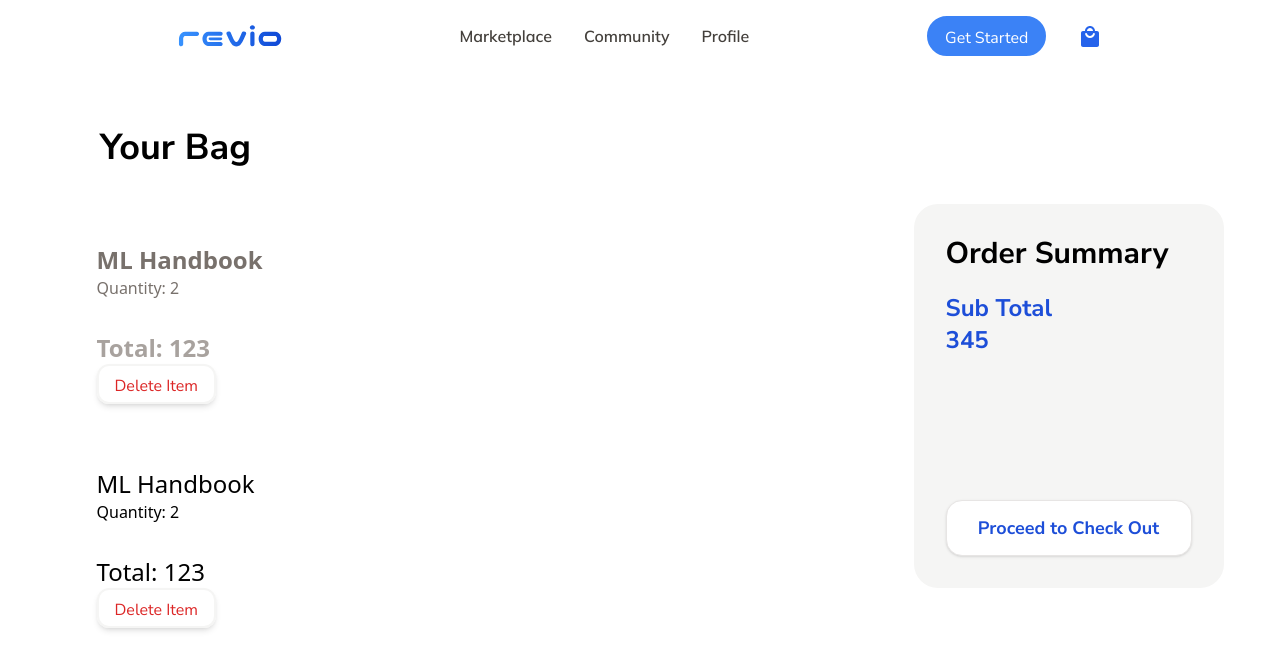
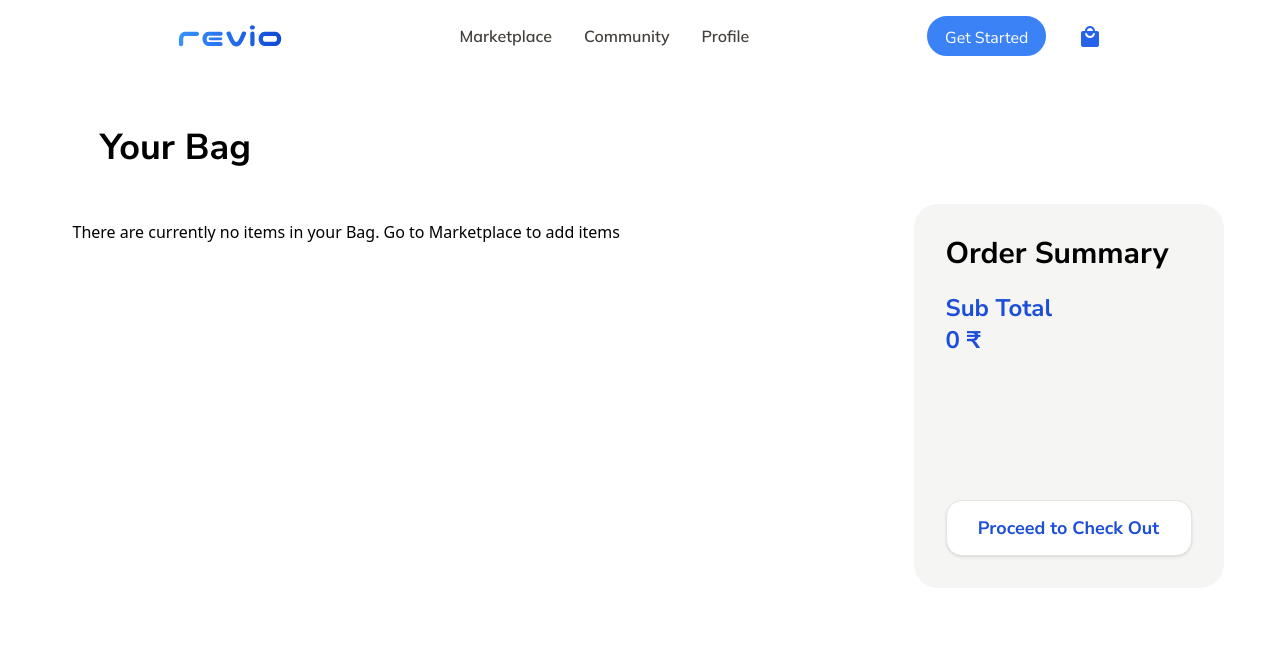
Before and after one commit to AnuragC07/revio, a React (Vite) app in the folder revio/: page /bag in a window 1280 px wide. Shown: the top 670 px of the page. Built offline with nearby package versions, Linux system fonts and the light colour scheme; a web font is replaced by a local one.

Commit message:
add to cart implemented successfully working

```diff
--- a/revio/src/pages/Cart.jsx
+++ b/revio/src/pages/Cart.jsx
@@ -1,10 +1,23 @@
+import { useEffect, useState } from 'react';
 import Navbar from '../components/Navbar';
 import ItemCard from '../components/ItemCard';
 import DeleteItemBtn from '../components/DeletItemBtn';
 import CheckOutBtn from '../components/CheckOutBtn';
 
+const Cart = () => {
+  const [bag, setBag] = useState([]);
 
-const Cart = () => {
+  useEffect(() => {
+    const savedBag = JSON.parse(localStorage.getItem('bag')) || [];
+    setBag(savedBag);
+  }, []);
+
+  const removeFromBag = (productId) => {
+    const updatedBag = bag.filter(product => product._id !== productId);
+    setBag(updatedBag);
+    localStorage.setItem('bag', JSON.stringify(updatedBag));
+  };
+
   return (
     <>
       <Navbar />
@@ -12,46 +25,45 @@ const Cart = () => {
         <h1 className='font-heading text-4xl font-bold mb-9 ml-20'>Your Bag</h1>
         <div className='flex flex-row justify-around gap-10'>
           <div className='flex flex-col gap-4 w-3/5 p-4'>
-                <div className='flex justify-between rounded-xl p-2'>
-                    <ItemCard />
+            {bag.length === 0 ? (
+              <p>There are currently no items in your Bag. Go to Marketplace to add items</p>
+            ) : (
+              bag.map((product, index) => (
+                <div key={index} className='flex justify-between rounded-xl p-2'>
+                  <ItemCard
+                    image={`http://localhost:8000/images/${product.image}`}
+                    category={product.category}
+                    title={product.title}
+                    description={product.description}
+                    price={product.price}
+                    product={product}
+                  />
                   <div className='flex flex-col justify-between p-4'>
                     <div>
-                            <h1 className='text-2xl font-semibold text-stone-500'>ML Handbook</h1>
-                            <p className='text-stone-500'>Quantity: 2</p>
-                            <h2 className='text-2xl mt-8 text-stone-400 font-semibold'>Total: 123</h2>
+                      <h1 className='text-2xl font-semibold text-stone-500'>{product.title}</h1>
+                      <p className='text-stone-500'>Quantity: 1</p>
+                      <h2 className='text-2xl mt-8 text-stone-400 font-semibold'>Total: {product.price}</h2>
                     </div>
-                        <button><DeleteItemBtn/></button>
+                    <button onClick={() => removeFromBag(product._id)}><DeleteItemBtn/></button>
                   </div>
                 </div>
-                <div className='flex justify-between rounded-xl p-2'>
-                    <ItemCard />
-                    <div className='flex flex-col justify-between p-4'>
-                        <div>
-                            <h1 className='text-2xl'>ML Handbook</h1>
-                            <p>Quantity: 2</p>
-                            <h2 className='text-2xl mt-8'>Total: 123</h2>
+              ))
+            )}
           </div>
-                        <button><DeleteItemBtn /></button>
-                    </div>
-                </div>
-
-            </div>
-
-
-            <div className=' rounded-3xl bg-stone-100 w-1/4 p-8 flex flex-col justify-between h-96'>
+          <div className='rounded-3xl bg-stone-100 w-1/4 p-8 flex flex-col justify-between h-96'>
             <div>
               <h1 className='text-3xl font-heading font-bold'>Order Summary</h1>
               <h2 className='text-2xl font-heading font-bold text-blue-700 mt-5'>Sub Total</h2>
-                    <h2 className='text-2xl font-heading font-bold text-blue-700'>345</h2>
+              <h2 className='text-2xl font-heading font-bold text-blue-700'>{bag.reduce((total, product) => total + product.price, 0)} ₹</h2>
             </div>
-                <div className=''>
+            <div>
               <CheckOutBtn />
             </div>
           </div>
         </div>
       </div>
     </>
-  )
-}
+  );
+};
 
-export default Cart
+export default Cart;
--- a/revio/src/pages/Productpage.jsx
+++ b/revio/src/pages/Productpage.jsx
@@ -1,10 +1,9 @@
 import { useState, useEffect } from "react";
 import Navbar from '../components/Navbar';
-import productimg from '../assets/download.jpeg';
-import Buybutton from '../components/Buybutton';
-import ItemCard from '../components/ItemCard';
 import axios from "axios";
-import { useParams } from "react-router-dom";
+import { Link, useParams } from "react-router-dom";
+import LocalMallRoundedIcon from '@mui/icons-material/LocalMallRounded';
+
 
 const Productpage = () => {
     const [product, setProduct] = useState({});
@@ -21,9 +20,13 @@ const Productpage = () => {
           });
       }, [id]);
 
+    const addToBag = (product) => {
+        const currentBag = JSON.parse(localStorage.getItem('bag')) || [];
+        localStorage.setItem('bag', JSON.stringify([...currentBag, product]));
+    };
 
-  return (
-    <>
+    return (
+      <>
         <Navbar />
         <div className='w-10/12 bg-white rounded-3xl mt-32 m-auto flex flex-row justify-between p-3 mb-4'>
             <div>
@@ -33,7 +36,7 @@ const Productpage = () => {
                 <div className='flex flex-row gap-1'>
                     <img src={`http://localhost:8000/images/${product.previewImage1}`} alt="" className='h-44 w-44 m-3 rounded-md'/>
                     <img src={`http://localhost:8000/images/${product.previewImage2}`} alt="" className='h-44 w-44 m-3 rounded-md'/>
-                    <img src={`http://localhost:8000/images/${product.previewImage3}`}  alt="" className='h-44 w-44 m-3 rounded-md'/>
+                    <img src={`http://localhost:8000/images/${product.previewImage3}`} alt="" className='h-44 w-44 m-3 rounded-md'/>
                 </div>
             </div>
             <div className=' rounded-3xl bg-stone-50 w-1/2 p-8 flex flex-col justify-between'>
@@ -42,7 +45,6 @@ const Productpage = () => {
                     <div className='flex flex-row gap-5 mt-2'>
                         <p className='bg-blue-100 w-fit px-3 py-1 font-semibold rounded-2xl text-xs'>{product.category}</p>
                         {/* <p className='font-sub font-bold text-slate-700'>PDF</p> */}
-                        {/* no pdf if its physical copy */}
                     </div>
                     <p className='text-blue-700 font-sub font-semibold mt-4 cursor-pointer'>{"by"} {product.seller}</p>
                     <p className='font-sub text-lg font-medium text-stone-500 mt-3'>{product.description}</p>
@@ -51,18 +53,25 @@ const Productpage = () => {
                      <h2 className='font-sub text-3xl font-bold text-blue-700 mt-20'>{product.price}{"₹"}</h2>
                     </div>
                     <h3 className='font-sub text-base font-bold text-stone-600'>{product.quantity}{"Left"}</h3>
-
                 </div>
-                <div className='mb-20'>
-                    <Buybutton />
+                <div className='mb-10 flex flex-row justify-between mx-8'>
+                    <button onClick={() => addToBag(product)} className='rounded-2xl w-72 h-14 border border-stone-200  bg-white text-blue-700 px-4 py-2 flex justify-between mx-2 font-bold font-heading text-xl items-center shadow-md hover:shadow-lg'>
+                        <h2>Add to Bag</h2>
+                        <LocalMallRoundedIcon />
+                    </button>
+                    <Link to="/bag">
+                        <button  className='rounded-2xl w-40 h-14 font-semibold font-heading text-lg border border-stone-200  bg-blue-600 text-white shadow-md'>
+                            <h2>Go to Bag</h2>
+                        </button>
+                    </Link>
                 </div>
             </div>
         </div>
         <h1 className='ml-40 font-heading font-bold text-2xl mt-32'>Related resources</h1>
         <div className='w-10/12 bg-stone-100 rounded-3xl mt-5 m-auto p-4 mb-4'>
         </div>
-    </>
-  )
-}
+      </>
+    );
+};
 
-export default Productpage
+export default Productpage;
```
Lines whose indentation alone changed are shown as unchanged.
